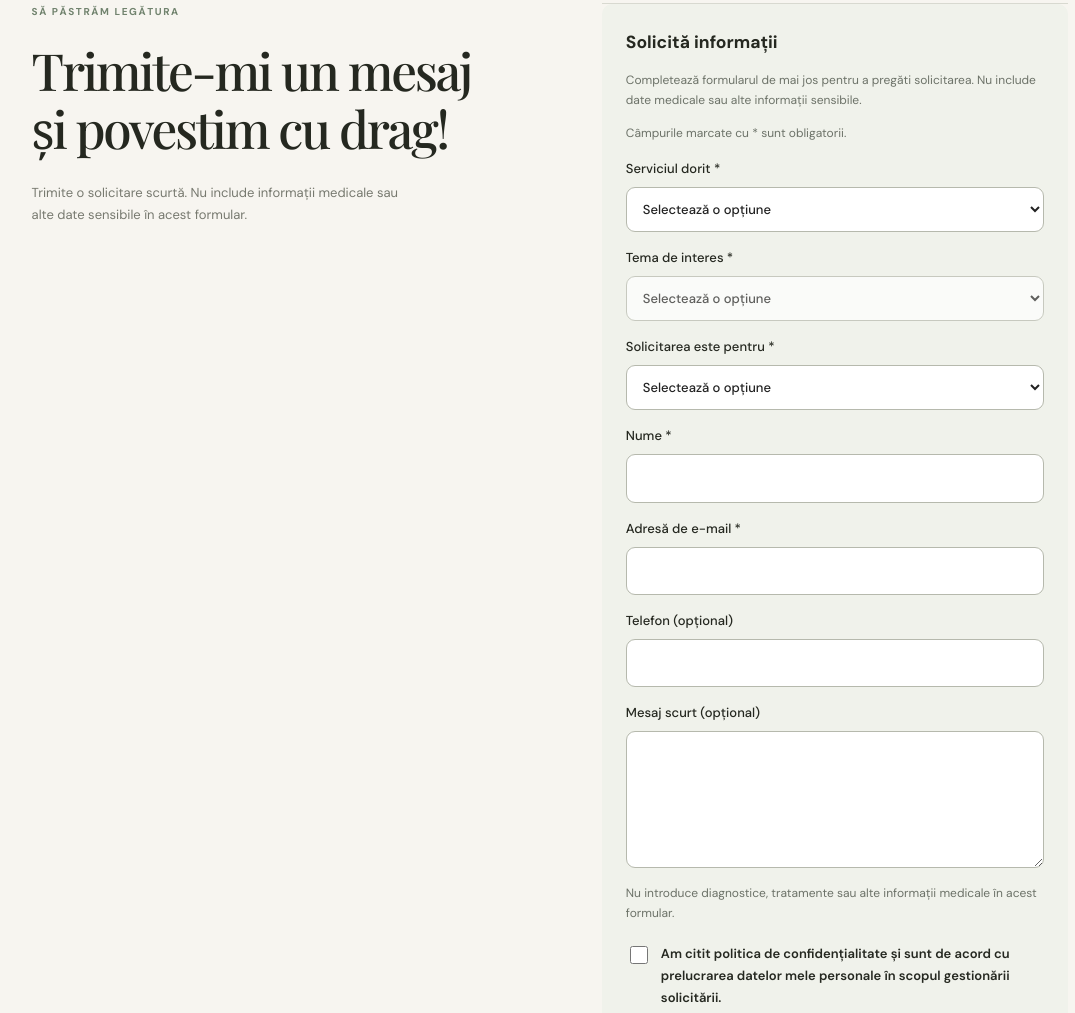
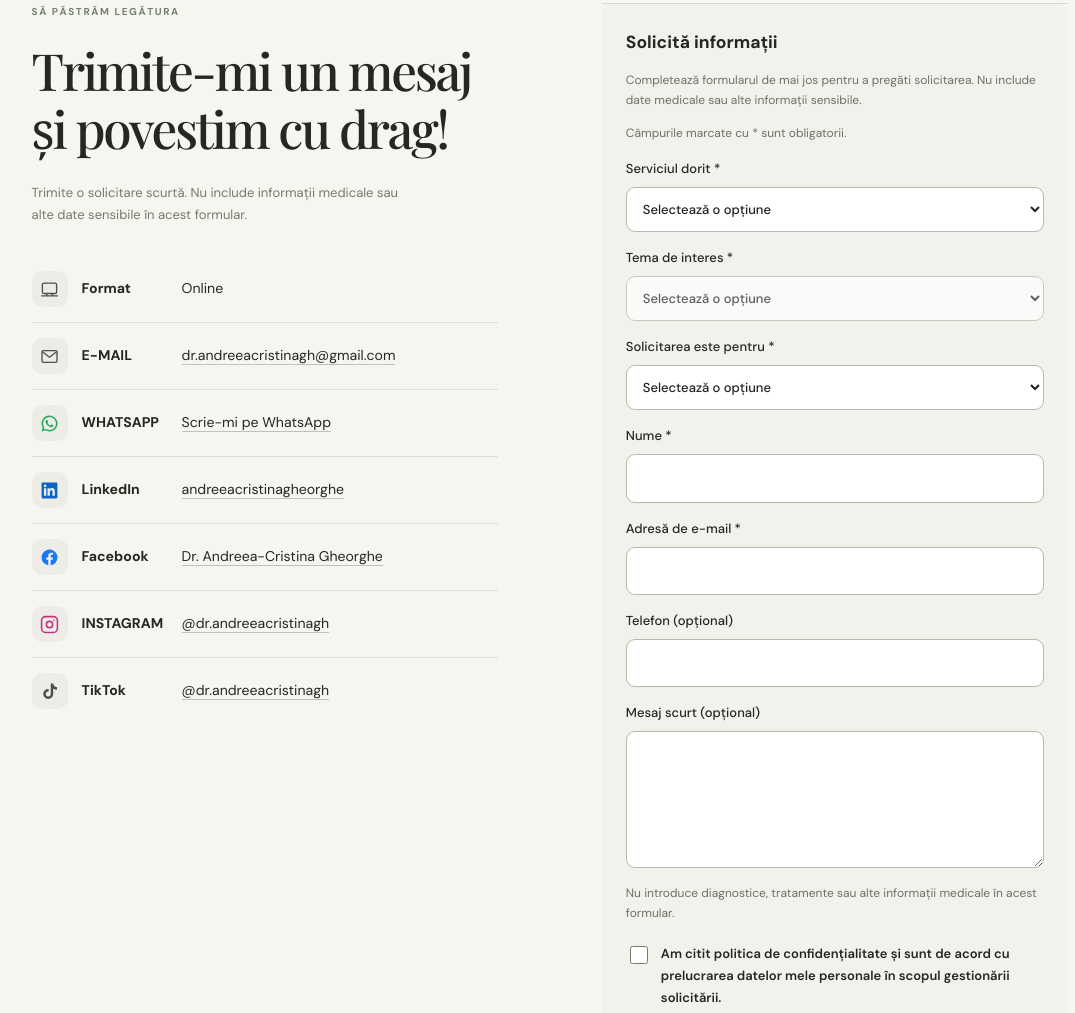
Before and after one commit to drandreeacristinagh/site-dr-andreea, a plain HTML site: page index.html in a window 1280 px wide. Shown: the part 10527-11540 px from the top of the page, without its empty margins (90-1165 px from the left). Drawn offline with nearby package versions, Linux system fonts and the light colour scheme; a web font is replaced by a local one.

Commit message:
Update index.html

```diff
--- a/index.html
+++ b/index.html
@@ -1,6 +1,5 @@
 
 <!DOCTYPE html>
-
 <html lang="ro">
 <head>
 <meta charset="utf-8"/>
@@ -9,19 +8,103 @@
 <meta content="#f7f5f0" name="theme-color"/>
 <title>Dr. Andreea-Cristina Gheorghe | Psihiatrie &amp; educație pentru sănătate</title>
 <link href="assets/styles.css" rel="stylesheet"/>
-<link rel="icon" type="image/png" href="assets/favicon-logo.png">
+<link rel="icon" type="image/png" href="assets/favicon-logo.png"/>
+
+<style>
+.contact-details {
+  display: flex;
+  flex-direction: column;
+  margin-top: 30px;
+  width: 100%;
+}
+.contact-detail {
+  display: grid;
+  grid-template-columns: 38px 88px minmax(0, 1fr);
+  gap: 12px;
+  align-items: center;
+  padding: 15px 0;
+  border-bottom: 1px solid rgba(70,70,70,.12);
+}
+.contact-detail:last-child { border-bottom: 0; }
+.contact-detail-icon {
+  display: flex;
+  align-items: center;
+  justify-content: center;
+  width: 36px;
+  height: 36px;
+  border-radius: 10px;
+  background: rgba(70,70,70,.055);
+  color: #4d514c;
+}
+.contact-detail-icon svg {
+  width: 19px;
+  height: 19px;
+  display: block;
+}
+.contact-detail-label {
+  font-size: .88rem;
+  font-weight: 700;
+}
+.contact-detail-value {
+  min-width: 0;
+  font-size: .88rem;
+  overflow-wrap: anywhere;
+}
+.contact-detail-value a {
+  color: inherit;
+  text-decoration: none;
+  border-bottom: 1px solid rgba(70,70,70,.3);
+}
+.contact-detail-value a:hover {
+  border-bottom-color: currentColor;
+}
+.contact-detail-value a:focus-visible {
+  outline: 2px solid currentColor;
+  outline-offset: 4px;
+}
+.contact-form-only { min-width: 0; }
+@media (max-width: 480px) {
+  .contact-detail {
+    grid-template-columns: 31px 75px minmax(0,1fr);
+    gap: 9px;
+  }
+  .contact-detail-icon {
+    width: 30px;
+    height: 30px;
+  }
+  .contact-detail-label,
+  .contact-detail-value {
+    font-size: .8rem;
+  }
+}
+</style>
 </head>
 <body>
+
 <a class="skip-link" href="#main" data-cms="skip_link">Sari la conținut</a>
+
 <header class="site-header">
 <a aria-label="Pagina principală" data-cms-aria="brand_home_aria" class="brand" href="#acasa">
 <span class="brand-mark"><img src="assets/logo-concept-5.png" alt="" width="42" height="42"></span>
 <span class="brand-text"><strong>Dr. Andreea-Cristina Gheorghe</strong><small>Medicină · educație · sănătate</small></span>
 </a>
 <button aria-expanded="false" aria-label="Deschide meniul" data-cms-aria="menu_open_aria" class="menu-toggle">☰</button>
-<nav aria-label="Navigare principală" data-cms-aria="nav_aria" class="nav"><a href="#despre" data-nav="despre">Despre mine</a><a href="#parcurs" data-nav="parcurs">Parcurs profesional</a><a href="#arii" data-nav="arii">Domenii de interes</a><a href="#ofer" data-nav="ofer">Ce ofer</a><a href="#tarife" data-nav="tarife">Servicii și tarife</a><a href="#colaborare" data-nav="colaborare">Colaborare</a><a href="#articole" data-nav="articole">Articole</a><a href="#resurse" data-nav="resurse">Resurse</a><a href="#faq" data-nav="faq">Întrebări frecvente</a><a class="nav-cta" href="#contact" data-nav="contact">Contact</a></nav>
+<nav aria-label="Navigare principală" data-cms-aria="nav_aria" class="nav">
+<a href="#despre" data-nav="despre">Despre mine</a>
+<a href="#parcurs" data-nav="parcurs">Parcurs profesional</a>
+<a href="#arii" data-nav="arii">Domenii de interes</a>
+<a href="#ofer" data-nav="ofer">Ce ofer</a>
+<a href="#tarife" data-nav="tarife">Servicii și tarife</a>
+<a href="#colaborare" data-nav="colaborare">Colaborare</a>
+<a href="#articole" data-nav="articole">Articole</a>
+<a href="#resurse" data-nav="resurse">Resurse</a>
+<a href="#faq" data-nav="faq">Întrebări frecvente</a>
+<a class="nav-cta" href="#contact" data-nav="contact">Contact</a>
+</nav>
 </header>
+
 <main id="main">
+
 <section class="hero section" id="acasa">
 <div class="hero-copy">
 <p class="eyebrow" data-cms="hero_eyebrow"><span class="eyebrow-line"></span> Un spațiu de informare bazat pe dovezi</p>
@@ -37,10 +120,12 @@
 <img alt="Portret profesional în bibliotecă" data-cms-alt="hero_photo_alt" class="hero-photo" data-cms-image="hero_image" loading="eager" src="assets/fotografie-principala.jpg"/>
 </div>
 </section>
+
 <section class="intro-strip">
 <p data-cms="intro">Un loc pentru informații <strong>responsabile</strong>, explicații pe înțeles și resurse care susțin conversațiile cu specialiștii.</p>
 <span class="strip-symbol" data-cms="intro_symbol">✳</span>
 </section>
+
 <section class="section about-grid" id="despre">
 <div class="section-label"><span>01 / DESPRE MINE</span><span class="label-line"></span></div>
 <div class="about-content">
@@ -52,32 +137,129 @@
 <div class="about-photo-wrap"><img alt="Fotografie profesională de la absolvire" data-cms-alt="about_photo_alt" data-cms-image="about_image" loading="lazy" src="assets/fotografie-despre-mine.jpg"/></div>
 </div>
 </section>
+
 <section class="section editable-section" id="parcurs"><div class="section-label"><span>02 / PARCURS PROFESIONAL</span><span class="label-line"></span></div><div class="editable-content" data-section-content="parcurs"></div></section>
 <section class="section focus-section editable-section" id="arii"><div class="section-label"><span>03 / DOMENII DE INTERES</span><span class="label-line"></span></div><div class="editable-content" data-section-content="arii"></div></section>
 <section class="section editable-section" id="ofer"><div class="section-label"><span>04 / CE OFER</span><span class="label-line"></span></div><div class="editable-content" data-section-content="ofer"></div></section>
 <section class="section editable-section" id="tarife"><div class="section-label"><span>05 / SERVICII ȘI TARIFE</span><span class="label-line"></span></div><div class="editable-content" data-section-content="tarife"></div></section>
 <section class="section editable-section" id="colaborare"><div class="section-label"><span>06 / CUM DECURGE COLABORAREA</span><span class="label-line"></span></div><div class="editable-content" data-section-content="colaborare"></div></section>
-<section class="section editable-section" id="articole"><div class="section-label"><span>05 / ARTICOLE</span><span class="label-line"></span></div><div class="editable-content" data-section-content="articole"></div></section>
-<section class="section editable-section" id="resurse"><div class="section-label"><span>06 / RESURSE</span><span class="label-line"></span></div><div class="editable-content" data-section-content="resurse"></div></section>
+<section class="section editable-section" id="articole"><div class="section-label"><span>07 / ARTICOLE</span><span class="label-line"></span></div><div class="editable-content" data-section-content="articole"></div></section>
+<section class="section editable-section" id="resurse"><div class="section-label"><span>08 / RESURSE</span><span class="label-line"></span></div><div class="editable-content" data-section-content="resurse"></div></section>
 <section class="section editable-section" id="faq"><div class="section-label"><span>09 / ÎNTREBĂRI FRECVENTE</span><span class="label-line"></span></div><div class="editable-content" data-section-content="faq"></div></section>
+
 <section class="contact-section section" id="contact">
-<div class="section-label"><span>07 / CONTACT</span><span class="label-line"></span></div>
+<div class="section-label"><span>10 / CONTACT</span><span class="label-line"></span></div>
+
 <div class="contact-grid">
-<div><p class="eyebrow" data-cms="contact_eyebrow">Să păstrăm legătura</p><h2 data-cms="contact_title">Ai o întrebare<br/><em>despre site?</em></h2><p class="contact-copy" data-cms="contact_description">Pentru colaborări sau întrebări administrative, poți folosi datele de contact de mai jos. Completează-le înainte de publicarea site-ului.</p></div>
-<div class="contact-box"><div id="contact-form"></div>
-<div class="contact-row"><span class="contact-icon" data-cms="contact_icon_email">✉</span><div><small data-cms="contact_label_email">E-MAIL</small><a href="mailto:adresa-ta@example.com" id="emailLink">adresa-ta@example.com</a></div></div>
-<div class="contact-row"><span class="contact-icon" data-cms="contact_icon_whatsapp">↗</span><div><small data-cms="contact_label_whatsapp">WHATSAPP</small><a href="#" id="whatsappLink">Adaugă numărul de contact</a></div></div>
-<div class="contact-row"><span class="contact-icon" data-cms="contact_icon_instagram">◎</span><div><small data-cms="contact_label_instagram">INSTAGRAM</small><a href="#" id="instagramLink">@dr.andreeacristinagh</a></div></div>
+
+<div class="contact-information">
+<p class="eyebrow" data-cms="contact_eyebrow">Să păstrăm legătura</p>
+<h2 data-cms="contact_title">Trimite-mi un mesaj<br/><em>și povestim cu drag!</em></h2>
+<p class="contact-copy" data-cms="contact_description">Trimite o solicitare scurtă. Nu include informații medicale sau alte date sensibile în acest formular.</p>
+
+<div class="contact-details">
+
+<div class="contact-detail">
+<span class="contact-detail-icon" aria-hidden="true">
+<svg viewBox="0 0 24 24" fill="none" stroke="currentColor" stroke-width="1.7" stroke-linecap="round" stroke-linejoin="round">
+<rect x="3" y="4" width="18" height="13" rx="2"/>
+<path d="M2 20h20M8 20l1-3m7 3-1-3"/>
+</svg>
+</span>
+<span class="contact-detail-label">Format</span>
+<span class="contact-detail-value">Online</span>
+</div>
+
+<div class="contact-detail">
+<span class="contact-detail-icon" aria-hidden="true">
+<svg viewBox="0 0 24 24" fill="none" stroke="currentColor" stroke-width="1.7" stroke-linecap="round" stroke-linejoin="round">
+<rect x="2.5" y="4.5" width="19" height="15" rx="2"/>
+<path d="m3 6 9 7 9-7"/>
+</svg>
+</span>
+<span class="contact-detail-label" data-cms="contact_label_email">Email</span>
+<span class="contact-detail-value"><a id="emailLink" href="mailto:dr.andreeacristinagh@gmail.com">dr.andreeacristinagh@gmail.com</a></span>
+</div>
+
+<div class="contact-detail">
+<span class="contact-detail-icon" aria-hidden="true" style="color:#25a85a">
+<svg viewBox="0 0 32 32" fill="currentColor">
+<path d="M16.02 2.67A13.3 13.3 0 0 0 4.53 22.7L2.67 29.33l6.8-1.78A13.33 13.33 0 1 0 16.02 2.67Zm0 24.22a10.8 10.8 0 0 1-5.5-1.5l-.4-.24-4.03 1.05 1.08-3.92-.26-.41a10.86 10.86 0 1 1 9.11 5.02Zm5.96-8.1c-.33-.17-1.95-.96-2.25-1.07-.3-.11-.52-.17-.74.17-.22.33-.85 1.07-1.04 1.29-.19.22-.38.25-.71.08-.33-.16-1.4-.52-2.67-1.65-.99-.88-1.66-1.97-1.85-2.3-.19-.33-.02-.51.14-.67.15-.15.33-.39.5-.58.16-.19.22-.33.33-.55.11-.22.05-.41-.03-.58-.08-.16-.74-1.79-1.01-2.45-.27-.64-.54-.55-.74-.56h-.63c-.22 0-.58.08-.88.41-.3.33-1.15 1.13-1.15 2.75s1.18 3.19 1.35 3.41c.16.22 2.32 3.54 5.62 4.97.79.34 1.41.54 1.9.69.8.25 1.53.21 2.1.13.64-.1 1.95-.8 2.23-1.57.28-.77.28-1.43.19-1.57-.08-.14-.3-.22-.63-.39Z"/>
+</svg>
+</span>
+<span class="contact-detail-label" data-cms="contact_label_whatsapp">WhatsApp</span>
+<span class="contact-detail-value"><a id="whatsappLink" href="https://wa.me/message/UUF2B3FQUOS6E1" target="_blank" rel="noopener noreferrer">Scrie-mi pe WhatsApp</a></span>
+</div>
+
+<div class="contact-detail">
+<span class="contact-detail-icon" aria-hidden="true" style="color:#0a66c2">
+<svg viewBox="0 0 24 24" fill="currentColor">
+<path d="M20.45 2H3.55C2.69 2 2 2.68 2 3.52v16.96c0 .84.69 1.52 1.55 1.52h16.9c.86 0 1.55-.68 1.55-1.52V3.52c0-.84-.69-1.52-1.55-1.52ZM7.93 18.75H4.98V9.2h2.95v9.55ZM6.45 7.89a1.71 1.71 0 1 1 0-3.42 1.71 1.71 0 0 1 0 3.42Zm12.3 10.86H15.8V14.1c0-1.11-.02-2.53-1.54-2.53-1.54 0-1.78 1.2-1.78 2.45v4.73H9.53V9.2h2.83v1.3h.04c.39-.74 1.36-1.52 2.79-1.52 2.98 0 3.56 1.96 3.56 4.51v5.26Z"/>
+</svg>
+</span>
+<span class="contact-detail-label">LinkedIn</span>
+<span class="contact-detail-value"><a href="https://www.linkedin.com/in/andreeacristinagheorghe/" target="_blank" rel="noopener noreferrer">andreeacristinagheorghe</a></span>
+</div>
+
+<div class="contact-detail">
+<span class="contact-detail-icon" aria-hidden="true" style="color:#1877f2">
+<svg viewBox="0 0 24 24" fill="currentColor">
+<path d="M22 12a10 10 0 1 0-11.56 9.88v-6.99H7.9V12h2.54V9.8c0-2.51 1.5-3.9 3.78-3.9 1.1 0 2.25.2 2.25.2v2.47H15.2c-1.25 0-1.64.77-1.64 1.56V12h2.78l-.44 2.89h-2.34v6.99A10 10 0 0 0 22 12Z"/>
+</svg>
+</span>
+<span class="contact-detail-label">Facebook</span>
+<span class="contact-detail-value"><a href="https://www.facebook.com/dr.andreeacristinaghpsihiatriepediatricanutritie" target="_blank" rel="noopener noreferrer">Dr. Andreea-Cristina Gheorghe</a></span>
+</div>
+
+<div class="contact-detail">
+<span class="contact-detail-icon" aria-hidden="true" style="color:#c13584">
+<svg viewBox="0 0 24 24" fill="none" stroke="currentColor" stroke-width="2" stroke-linecap="round" stroke-linejoin="round">
+<rect x="2" y="2" width="20" height="20" rx="5"/>
+<circle cx="12" cy="12" r="4"/>
+<circle cx="17.5" cy="6.5" r="1" fill="currentColor" stroke="none"/>
+</svg>
+</span>
+<span class="contact-detail-label" data-cms="contact_label_instagram">Instagram</span>
+<span class="contact-detail-value"><a id="instagramLink" href="https://www.instagram.com/dr.andreeacristinagh/" target="_blank" rel="noopener noreferrer">@dr.andreeacristinagh</a></span>
+</div>
+
+<div class="contact-detail">
+<span class="contact-detail-icon" aria-hidden="true">
+<svg viewBox="0 0 24 24" fill="currentColor">
+<path d="M16.7 2h-3.1v13.05a3.13 3.13 0 1 1-2.7-3.1V8.8a6.29 6.29 0 1 0 5.8 6.25V8.1a8.3 8.3 0 0 0 4.8 1.55V6.5A5.12 5.12 0 0 1 16.7 2Z"/>
+</svg>
+</span>
+<span class="contact-detail-label">TikTok</span>
+<span class="contact-detail-value"><a href="https://www.tiktok.com/@dr.andreeacristinagh" target="_blank" rel="noopener noreferrer">@dr.andreeacristinagh</a></span>
+</div>
+
+</div>
+</div>
+
+<div class="contact-box contact-form-only">
+<div id="contact-form"></div>
 <p class="contact-disclaimer" data-cms="disclaimer">Acest site are scop informativ și educațional. Conținutul său nu înlocuiește evaluarea medicală, diagnosticul sau recomandările individualizate ale unui profesionist.</p>
 </div>
+
 </div>
 </section>
 </main>
+
 <footer class="site-footer">
-<a class="brand footer-brand" href="#acasa"><span class="brand-mark"><img src="assets/logo-concept-5.png" alt="" width="42" height="42"></span><span class="brand-text"><strong>Dr. Andreea-Cristina Gheorghe</strong><small>Medicină · educație · sănătate</small></span></a>
+<a class="brand footer-brand" href="#acasa">
+<span class="brand-mark"><img src="assets/logo-concept-5.png" alt="" width="42" height="42"></span>
+<span class="brand-text"><strong>Dr. Andreea-Cristina Gheorghe</strong><small>Medicină · educație · sănătate</small></span>
+</a>
 <p><span data-cms="footer_copyright_symbol">©</span> <span id="year"></span> · <span data-cms="footer_rights">Toate drepturile rezervate</span></p>
-<div class="footer-links"><a href="privacy.html"><span data-cms="footer_privacy">Politica de confidențialitate</span></a><a href="terms.html">Termeni și condiții</a><a href="#acasa" data-cms="footer_top">Înapoi sus ↑</a></div>
+<div class="footer-links">
+<a href="privacy.html"><span data-cms="footer_privacy">Politica de confidențialitate</span></a>
+<a href="terms.html">Termeni și condiții</a>
+<a href="#acasa" data-cms="footer_top">Înapoi sus ↑</a>
+</div>
 </footer>
+
 <script src="assets/script.js"></script>
-<script defer src="assets/editor-render.js"></script><script defer src="assets/extra-render.js"></script></body>
+<script defer src="assets/editor-render.js"></script>
+<script defer src="assets/extra-render.js"></script>
+</body>
 </html>
```
